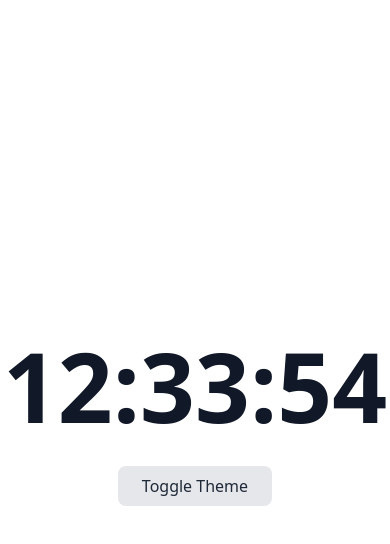
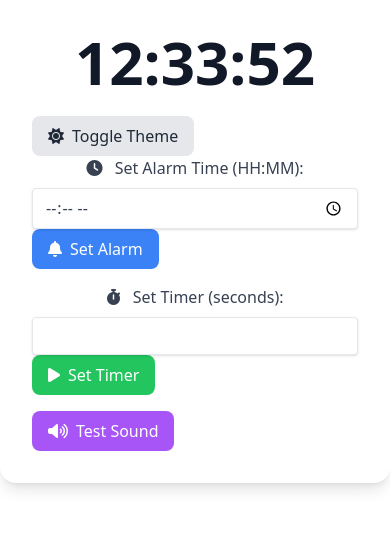
Before and after one commit to Stijnus/My-Clock, a website built with Vite: page index.html in a window 390 px wide. Built offline with nearby package versions, Linux system fonts and the light colour scheme.

Commit message:
Initial commit from your app

```diff
--- a/index.html
+++ b/index.html
@@ -1,12 +1,19 @@
 <!DOCTYPE html>
     <html lang="en">
+
     <head>
       <meta charset="UTF-8" />
+      <link rel="icon" type="image/svg+xml" href="/vite.svg" />
       <meta name="viewport" content="width=device-width, initial-scale=1.0" />
-        <title>Digital Clock</title>
+      <title>Vite App</title>
+      <link rel="stylesheet" href="./src/style.css">
+      <link rel="stylesheet" href="./node_modules/@fortawesome/fontawesome-free/css/all.min.css">
     </head>
-      <body class="min-h-screen bg-white dark:bg-gray-900 transition-colors duration-500">
-        <div id="app" class="flex flex-col items-center justify-center min-h-screen"></div>
+
+    <body>
+      <div id="app"></div>
+      <audio id="alarmSound" src="https://www.soundjay.com/clock/sounds/clock-alarm-1.mp3" preload="auto"></audio>
       <script type="module" src="/src/main.js"></script>
     </body>
+
     </html>
--- a/src/components/Clock.js
+++ b/src/components/Clock.js
@@ -1,45 +1,167 @@
 export class Clock {
       constructor() {
-        this.time = new Date()
-        this.isDark = false
-        this.interval = null
+        this.time = new Date();
+        this.isDark = false;
+        this.interval = null;
+        this.alarmTime = null;
+        this.alarmTimeout = null;
+        this.timerInterval = null;
+        this.timerSeconds = 0;
+        this.currentAudio = null;
       }
 
       toggleTheme() {
-        this.isDark = !this.isDark
-        document.documentElement.classList.toggle('dark', this.isDark)
+        this.isDark = !this.isDark;
+        document.documentElement.classList.toggle('dark', this.isDark);
       }
 
       updateTime() {
-        this.time = new Date()
-        this.clockElement.querySelector('.time').textContent = this.getFormattedTime()
+        this.time = new Date();
+        this.clockElement.querySelector('.time').textContent = this.getFormattedTime();
+        this.checkAlarm();
       }
 
       getFormattedTime() {
-        const hours = this.time.getHours().toString().padStart(2, '0')
-        const minutes = this.time.getMinutes().toString().padStart(2, '0')
-        const seconds = this.time.getSeconds().toString().padStart(2, '0')
-        return `${hours}:${minutes}:${seconds}`
+        const hours = this.time.getHours().toString().padStart(2, '0');
+        const minutes = this.time.getMinutes().toString().padStart(2, '0');
+        const seconds = this.time.getSeconds().toString().padStart(2, '0');
+        return `${hours}:${minutes}:${seconds}`;
+      }
+
+      playSound() {
+        if (this.currentAudio) {
+          this.currentAudio.pause();
+          this.currentAudio.currentTime = 0;
+        }
+
+        const audio = new Audio('https://www.soundhelix.com/examples/mp3/SoundHelix-Song-1.mp3');
+        this.currentAudio = audio;
+
+        audio.play();
+
+        audio.addEventListener('ended', () => {
+          this.currentAudio = null;
+        });
       }
 
       render() {
-        this.clockElement = document.createElement('div')
-        this.clockElement.className = 'text-center animate-fade-in'
+        this.clockElement = document.createElement('div');
+        this.clockElement.className = 'text-center animate-fade-in p-8 rounded-2xl shadow-lg bg-white dark:bg-gray-800';
 
-        const timeElement = document.createElement('div')
-        timeElement.className = 'text-8xl font-bold text-gray-900 dark:text-gray-100 mb-8'
-        timeElement.classList.add('time')
-        timeElement.textContent = this.getFormattedTime()
+        const timeElement = document.createElement('div');
+        timeElement.className = 'text-6xl font-bold text-gray-900 dark:text-gray-100 mb-6 time';
+        timeElement.textContent = this.getFormattedTime();
 
-        const themeButton = document.createElement('button')
-        themeButton.className = 'px-6 py-2 rounded-lg bg-gray-200 dark:bg-gray-700 text-gray-800 dark:text-gray-200 hover:bg-gray-300 dark:hover:bg-gray-600 transition-colors'
-        themeButton.textContent = 'Toggle Theme'
-        themeButton.addEventListener('click', () => this.toggleTheme())
+        const themeButton = document.createElement('button');
+        themeButton.className = 'px-4 py-2 rounded-lg bg-gray-200 dark:bg-gray-700 text-gray-800 dark:text-gray-200 hover:bg-gray-300 dark:hover:bg-gray-600 transition-colors flex items-center justify-center';
+        themeButton.innerHTML = '<i class="fas fa-sun mr-2"></i> Toggle Theme';
+        themeButton.addEventListener('click', () => this.toggleTheme());
 
-        this.clockElement.appendChild(timeElement)
-        this.clockElement.appendChild(themeButton)
+        // Alarm Input
+        const alarmContainer = document.createElement('div');
+        alarmContainer.className = 'mb-4';
 
-        this.interval = setInterval(() => this.updateTime(), 1000)
-        return this.clockElement
+        const alarmLabel = document.createElement('label');
+        alarmLabel.className = 'block text-gray-700 dark:text-gray-300 mb-2';
+        alarmLabel.innerHTML = '<i class="fas fa-clock mr-2"></i> Set Alarm Time (HH:MM):';
+
+        const alarmInput = document.createElement('input');
+        alarmInput.type = 'time';
+        alarmInput.className = 'shadow appearance-none border rounded w-full py-2 px-3 text-gray-700 leading-tight focus:outline-none focus:shadow-outline dark:bg-gray-800 dark:text-gray-200';
+        alarmInput.id = 'alarmTime';
+        alarmContainer.appendChild(alarmLabel);
+        alarmContainer.appendChild(alarmInput);
+
+        const setAlarmButton = document.createElement('button');
+        setAlarmButton.className = 'px-4 py-2 rounded-lg bg-blue-500 text-white hover:bg-blue-700 transition-colors flex items-center justify-center';
+        setAlarmButton.innerHTML = '<i class="fas fa-bell mr-2"></i> Set Alarm';
+        setAlarmButton.addEventListener('click', () => {
+          this.setAlarm(alarmInput.value);
+        });
+
+        alarmContainer.appendChild(setAlarmButton);
+
+        // Timer Input
+        const timerContainer = document.createElement('div');
+        timerContainer.className = 'mb-4';
+
+        const timerLabel = document.createElement('label');
+        timerLabel.className = 'block text-gray-700 dark:text-gray-300 mb-2';
+        timerLabel.innerHTML = '<i class="fas fa-stopwatch mr-2"></i> Set Timer (seconds):';
+
+        const timerInput = document.createElement('input');
+        timerInput.type = 'number';
+        timerInput.className = 'shadow appearance-none border rounded w-full py-2 px-3 text-gray-700 leading-tight focus:outline-none focus:shadow-outline dark:bg-gray-800 dark:text-gray-200';
+        timerInput.id = 'timerSeconds';
+        timerContainer.appendChild(timerLabel);
+        timerContainer.appendChild(timerInput);
+
+        const setTimerButton = document.createElement('button');
+        setTimerButton.className = 'px-4 py-2 rounded-lg bg-green-500 text-white hover:bg-green-700 transition-colors flex items-center justify-center';
+        setTimerButton.innerHTML = '<i class="fas fa-play mr-2"></i> Set Timer';
+        setTimerButton.addEventListener('click', () => {
+          this.setTimer(timerInput.value);
+        });
+
+        timerContainer.appendChild(setTimerButton);
+
+        // Test Sound Button
+        const testSoundButton = document.createElement('button');
+        testSoundButton.className = 'px-4 py-2 rounded-lg bg-purple-500 text-white hover:bg-purple-700 transition-colors flex items-center justify-center';
+        testSoundButton.innerHTML = '<i class="fas fa-volume-up mr-2"></i> Test Sound';
+        testSoundButton.addEventListener('click', () => {
+          this.playSound();
+        });
+
+        this.clockElement.appendChild(timeElement);
+        this.clockElement.appendChild(themeButton);
+        this.clockElement.appendChild(alarmContainer);
+        this.clockElement.appendChild(timerContainer);
+        this.clockElement.appendChild(testSoundButton);
+
+        this.interval = setInterval(() => this.updateTime(), 1000);
+        return this.clockElement;
+      }
+
+      setAlarm(time) {
+        this.alarmTime = time;
+        console.log(`Alarm set for ${this.alarmTime}`);
+      }
+
+      checkAlarm() {
+        if (!this.alarmTime) return;
+
+        const now = new Date();
+        const [hours, minutes] = this.alarmTime.split(':');
+        const alarm = new Date(now.getFullYear(), now.getMonth(), now.getDate(), hours, minutes, 0, 0);
+
+        if (now.getTime() >= alarm.getTime()) {
+          this.playSound();
+          alert('Alarm! Time to wake up!');
+          this.alarmTime = null; // Clear the alarm
+        }
+      }
+
+      setTimer(seconds) {
+        this.timerSeconds = parseInt(seconds, 10);
+        if (isNaN(this.timerSeconds) || this.timerSeconds <= 0) {
+          alert('Please enter a valid number of seconds for the timer.');
+          return;
+        }
+
+        alert(`Timer set for ${this.timerSeconds} seconds`);
+        try {
+          this.timerInterval = setInterval(() => {
+            this.timerSeconds--;
+            if (this.timerSeconds <= 0) {
+              clearInterval(this.timerInterval);
+              this.playSound();
+              alert('Timer finished!');
+            }
+            console.log(`Timer remaining: ${this.timerSeconds} seconds`);
+          }, 1000);
+        } catch (error) {
+          console.error("Error in setTimer:", error);
+        }
       }
     }
```
Also changed, not shown: package.json (+8 -5 lines), tailwind.config.js (+5 -4 lines), 1 other file. Lines whose indentation alone changed are shown as unchanged.
